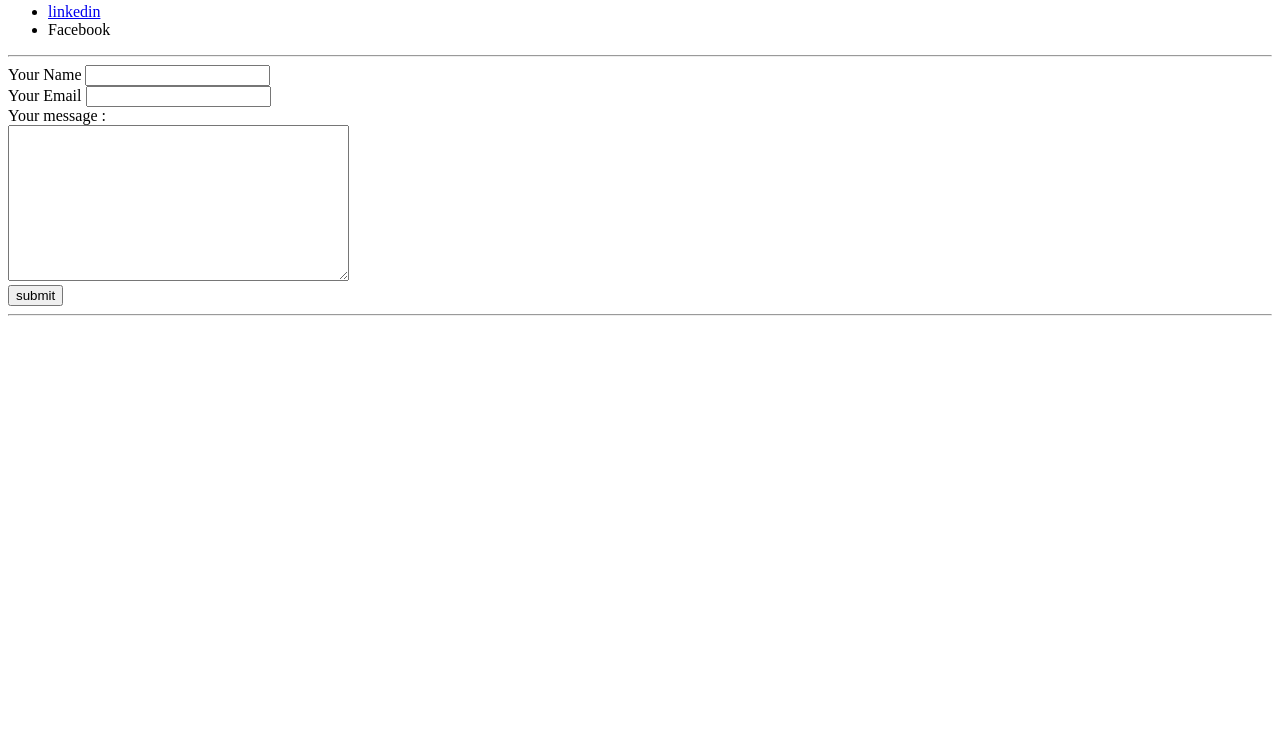
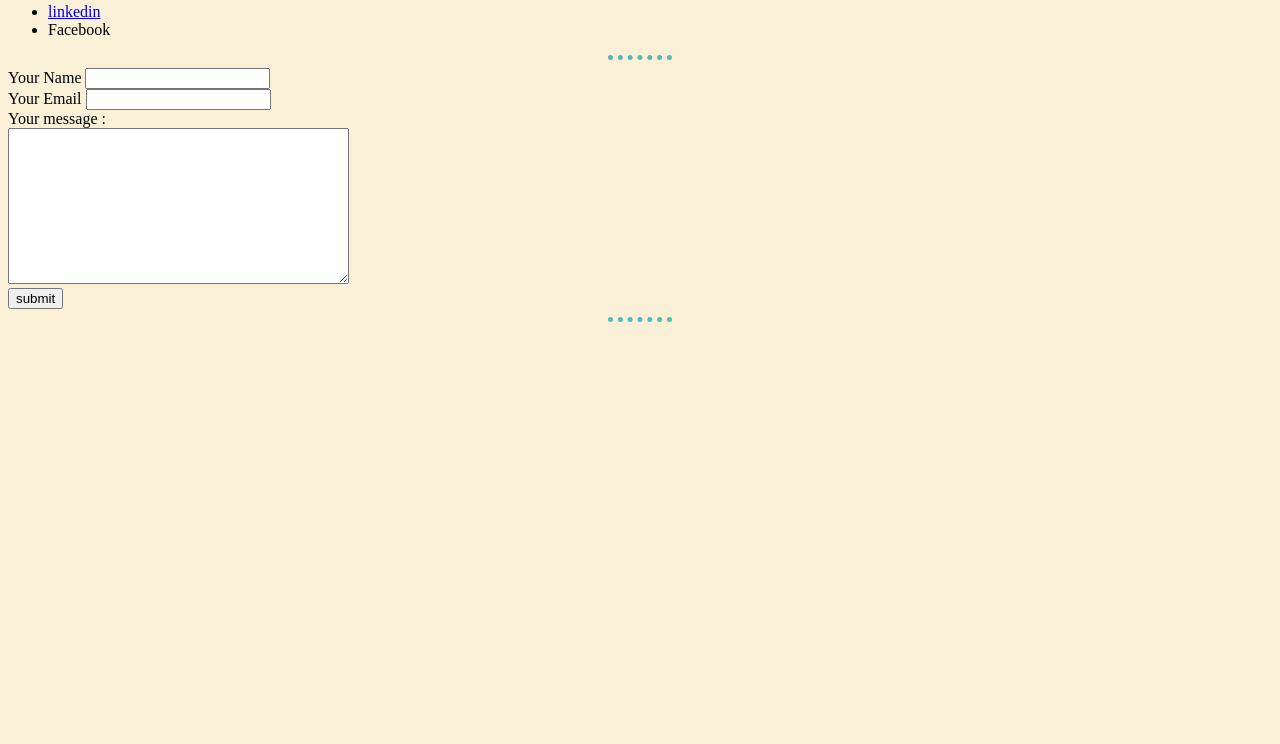
Before and after one commit to Manaharaa/CV, a plain HTML site: page contact.html in a window 1280 px wide. Shown: the part 56-800 px from the top of the page. Drawn offline with Linux system fonts and the light colour scheme.

Commit message:
Update contact.html

```diff
--- a/contact.html
+++ b/contact.html
@@ -4,6 +4,7 @@
 <head>
   <meta charset="utf-8">
   <title>Contact me</title>
+  <link rel="stylesheet" href="https://manaharaa.github.io/styles.css">
 
 </head>
 
```
